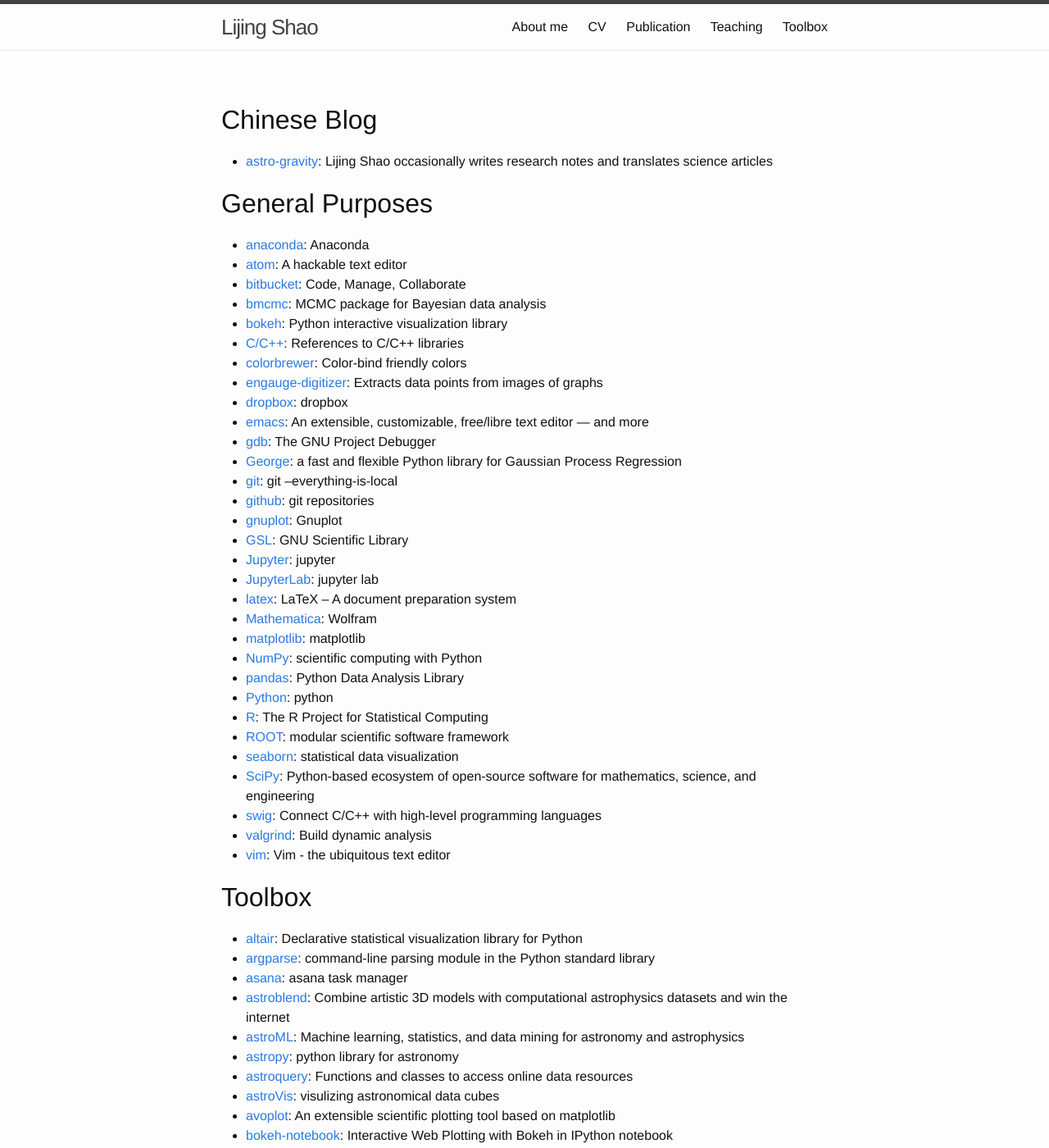
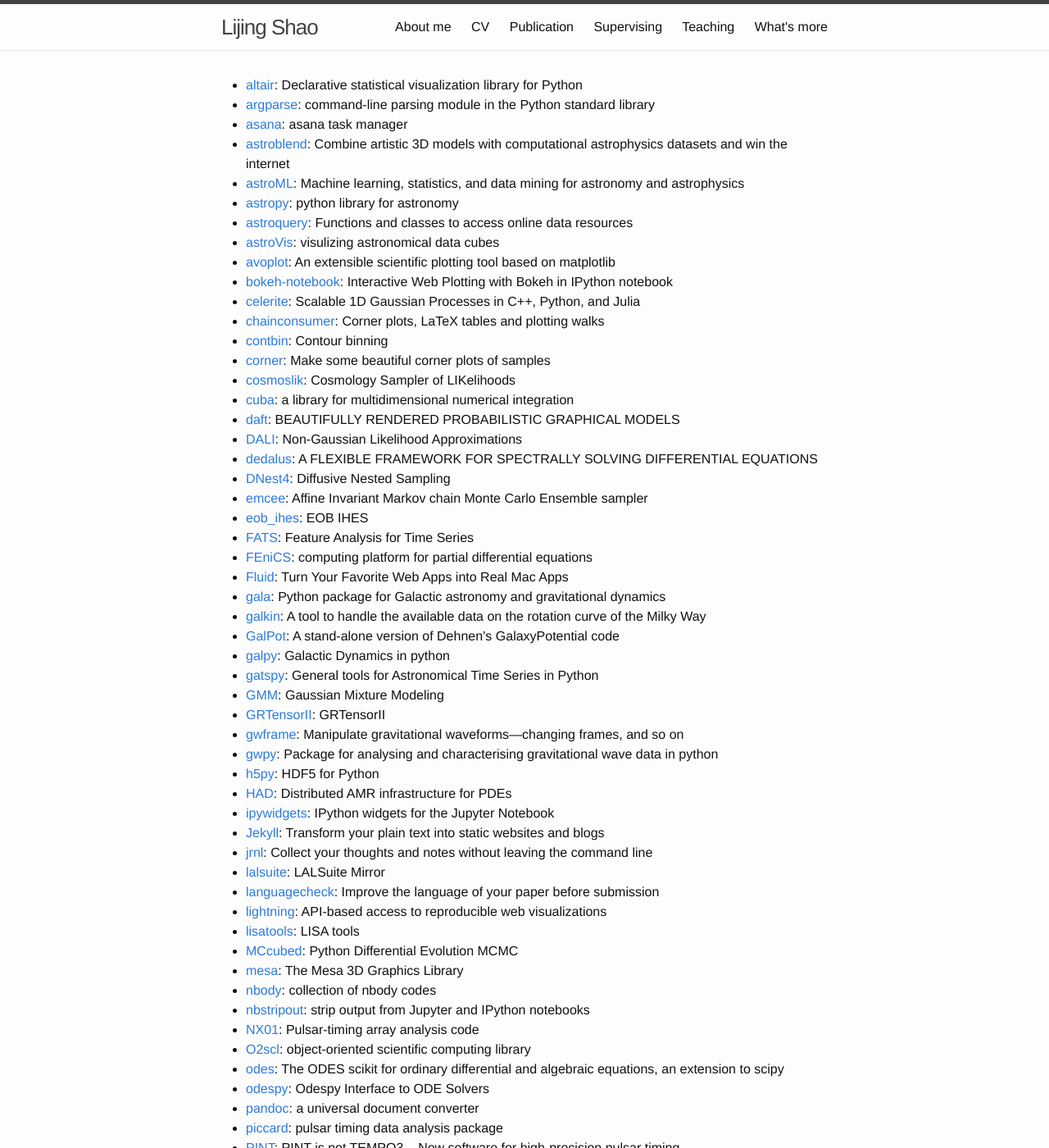
Before and after one commit to Friendshao/Friendshao.github.io, a Jekyll site: the page built from docs/specific.md, in a window 1280 px wide and 1400 px high. Shown: the whole window at 82% size. Built offline with Jekyll 4.4.1, drawn with Linux system fonts in a browser that asks for light colours; some of the changed text lies outside the part shown.

```diff
--- a/toolbox/toolbox.md
+++ b/docs/specific.md
@@ -1,49 +1,6 @@
 ---
-layout: page
-title: Toolbox
-permalink: /toolbox/
+layout: default
 ---
-
-## Chinese Blog
-
-- [astro-gravity](https://astro-gravity.github.io/): Lijing Shao occasionally
-  writes research notes and translates science articles
-
-## General Purposes
-
-- [anaconda](https://www.continuum.io/downloads): Anaconda
-- [atom](https://atom.io/): A hackable text editor
-- [bitbucket](https://bitbucket.org/): Code, Manage, Collaborate
-- [bmcmc](https://github.com/sanjibs/bmcmc/): MCMC package for Bayesian data analysis
-- [bokeh](http://bokeh.pydata.org/): Python interactive visualization library
-- [C/C++](http://www.cplusplus.com/): References to C/C++ libraries
-- [colorbrewer](http://colorbrewer2.org): Color-bind friendly colors
-- [engauge-digitizer](https://github.com/markummitchell/engauge-digitizer): Extracts data points from images of graphs
-- [dropbox](https://www.dropbox.com/home): dropbox
-- [emacs](https://www.gnu.org/software/emacs/): An extensible, customizable, free/libre text editor — and more
-- [gdb](https://www.gnu.org/software/gdb/): The GNU Project Debugger
-- [George](http://dan.iel.fm/george/current/): a fast and flexible Python library for Gaussian Process Regression
-- [git](https://git-scm.com/): git --everything-is-local
-- [github](https://github.com/): git repositories
-- [gnuplot](http://www.gnuplot.info/): Gnuplot
-- [GSL](http://www.gnu.org/software/gsl/): GNU Scientific Library
-- [Jupyter](http://jupyter.org/): jupyter
-- [JupyterLab](http://jupyterlab-tutorial.readthedocs.io/en/latest/): jupyter lab
-- [latex](https://www.latex-project.org/): LaTeX – A document preparation system
-- [Mathematica](http://www.wolfram.com): Wolfram
-- [matplotlib](http://matplotlib.org/): matplotlib
-- [NumPy](http://www.numpy.org/): scientific computing with Python
-- [pandas](http://pandas.pydata.org/): Python Data Analysis Library
-- [Python](https://www.python.org/): python
-- [R](https://www.r-project.org/): The R Project for Statistical Computing
-- [ROOT](https://root.cern.ch/): modular scientific software framework
-- [seaborn](https://stanford.edu/~mwaskom/software/seaborn/): statistical data visualization
-- [SciPy](http://www.scipy.org/): Python-based ecosystem of open-source software for mathematics, science, and engineering
-- [swig](http://www.swig.org/): Connect C/C++ with high-level programming languages
-- [valgrind](http://valgrind.org/): Build dynamic analysis
-- [vim](http://www.vim.org/): Vim - the ubiquitous text editor
-
-## Toolbox
 
 - [altair](https://github.com/ellisonbg/altair): Declarative statistical visualization library for Python
 - [argparse](https://docs.python.org/3/howto/argparse.html): command-line parsing module in the Python standard library
@@ -137,28 +94,3 @@
 - [xAct-contrib](http://contrib.xact.es/): Community contributions to xAct
 - [zotfile](http://zotfile.com/): Zotero plugin to manage your attachments
 - [zsh](http://sourabhbajaj.com/mac-setup/iTerm/zsh.html): Zsh
-
-## Datasets
-
-- [Atom handbook](https://mba811.gitbooks.io/mac-dev/content/Atom/): atom handbook
-- [B1913+16](https://zenodo.org/record/54764#.WN68ZBKGORt): Binary Pulsar PSR B1913+16 arrival time and associated files
-- [Bayesian hackers](https://github.com/CamDavidsonPilon/Probabilistic-Programming-and-Bayesian-Methods-for-Hackers): Bayesian Methods for Hackers
-- [cosmos gravity](http://aliojjati.github.io/MGCAMB/home.html): cosmological tests of modified gravity
-- [CS231n](https://cs231n.github.io/): Convolutional Neural Networks for Visual Recognition
-- [datadryad](http://www.datadryad.org/): Browse for data
-- [eigenvalue](http://library.wolfram.com/infocenter/MathSource/8762/): Eigenvalue differential equation solver
-- [EPTA](http://www.epta.eu.org/aom.html): EPTA additional online material
-- [Exoplanets](http://exoplanets.org/): Exoplanet Data Explorer
-- [eXTP](http://www.isdc.unige.ch/extp/): eXTP
-- [figshare](https://figshare.com/): store, share, discover research
-- [FRBcat](http://www.astronomy.swin.edu.au/pulsar/frbcat/): FRB catalog
-- [GaTech NR](http://www.einstein.gatech.edu/catalog/): Einstein at Georgia Tech
-- [High performance python](https://github.com/mynameisfiber/high_performance_python):  book "High Performance Python" by Micha Gorelick and Ian Ozsvald with OReilly
-- [LVC NR](https://geo2.arcca.cf.ac.uk/~c1548640/LVC/lvcnrweb/): NR simulations for LVC
-- [Magnetar](http://magnetars.ice.csic.es/): Magnetar Outburst Online Catalog
-- [NANOGrav](https://data.nanograv.org/): NANOGrav data release
-- [online MCMC](http://www.theonlinemcmc.com/): The online MCMC
-- [Palettes](https://personal.sron.nl/~pault/): Palettes and templates
-- [Physics hypertextbook](http://physics.info/): The Physics Hypertextbook
-- [RIT NR](http://ccrg.rit.edu/~RITCatalog/): RIT catalog
-- [supernova](https://sne.space/): The Open Supernova Catalog
```
Also changed, not shown: docs/dataset.md (added, +26 -0 lines), docs/general.md (added, +35 -0 lines), docs/referee.md (added, +19 -0 lines), supervising/supervising.md (added, +18 -0 lines), whatsmore/whatsmore.md (added, +11 -0 lines), toolbox/weapons-cartoon.jpg (deleted).
